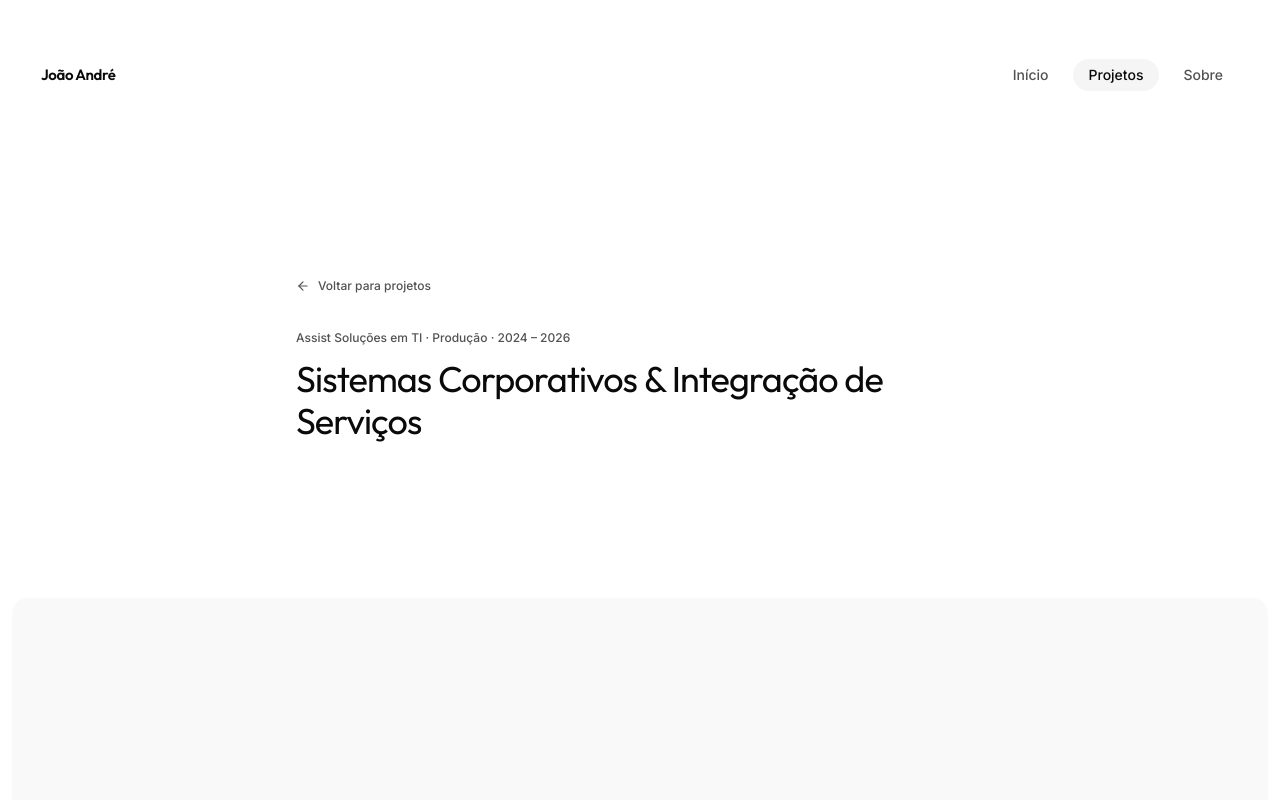
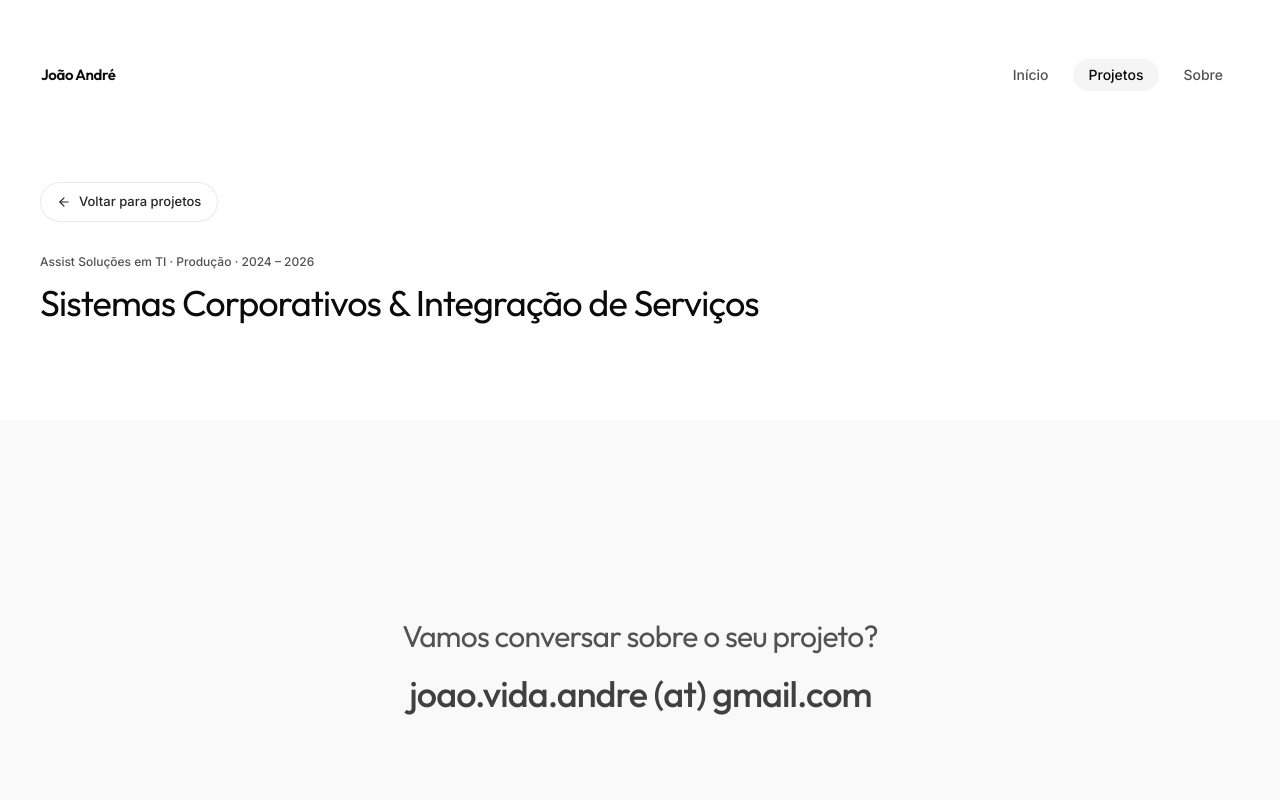
Before and after one commit to Jhnvida/portfolio, a Next.js app: page /projects/assist-sistemas in a window 1280 px wide. Shown: the top 800 px of the page. Built offline with nearby package versions, Linux system fonts and the light colour scheme.

Commit message:
refactor: harmonizar containers e botoes nas paginas internas

```diff
--- a/src/app/about/page.tsx
+++ b/src/app/about/page.tsx
@@ -10,27 +10,28 @@ export const metadata: Metadata = {
 
 export default function AboutPage() {
     return (
-        <main className="mx-auto flex min-h-[60vh] max-w-3xl flex-col items-start justify-center px-6 md:px-10 py-20 sm:py-24 md:py-28 text-left">
+        <div className="mx-auto w-full max-w-355 px-6 md:px-10 pt-12 sm:pt-16 pb-20 sm:pb-24">
+            <div className="max-w-2xl sm:max-w-3xl">
                 <AnimatedHeading className="font-heading text-2xl sm:text-3xl md:text-4xl font-normal tracking-tight text-neutral-950 leading-[1.2] sm:leading-[1.18]">
                     Sobre
                 </AnimatedHeading>
 
                 <div className="mt-8 space-y-4 font-sans text-sm sm:text-base leading-relaxed text-neutral-800">
                     <p>
-                    Acredito que um bom produto digital nasce do equilíbrio entre simplicidade visual, facilidade de uso
-                    e uma estrutura sólida por trás das telas. Meu objetivo ao construir um site ou aplicação é entender
-                    a fundo o propósito do projeto para entregar uma solução que faça sentido tanto para quem usa quanto
-                    para quem gerencia o negócio.
+                        Acredito que um bom produto digital nasce do equilíbrio entre simplicidade visual, facilidade de
+                        uso e uma estrutura sólida por trás das telas. Meu objetivo ao construir um site ou aplicação é
+                        entender a fundo o propósito do projeto para entregar uma solução que faça sentido tanto para
+                        quem usa quanto para quem gerencia o negócio.
                     </p>
                     <p>
-                    Com quase dois anos de vivência prática desenvolvendo e sustentando sistemas em ambientes reais de
-                    produção, construí uma abordagem de trabalho pautada em organização, atenção aos detalhes e
+                        Com quase dois anos de vivência prática desenvolvendo e sustentando sistemas em ambientes reais
+                        de produção, construí uma abordagem de trabalho pautada em organização, atenção aos detalhes e
                         responsabilidade técnica em cada etapa.
                     </p>
                     <p>
-                    No dia a dia com clientes e parceiros, priorizo a transparência em cada etapa: comunicação direta,
-                    alinhamento constante de expectativas, cumprimento rigoroso de prazos acordados e o cuidado com a
-                    qualidade final de cada entrega.
+                        No dia a dia com clientes e parceiros, priorizo a transparência em cada etapa: comunicação
+                        direta, alinhamento constante de expectativas, cumprimento rigoroso de prazos acordados e o
+                        cuidado com a qualidade final de cada entrega.
                     </p>
                 </div>
 
@@ -52,6 +53,7 @@ export default function AboutPage() {
                         />
                     </Link>
                 </div>
-        </main>
+            </div>
+        </div>
     );
 }
--- a/src/app/projects/[slug]/page.tsx
+++ b/src/app/projects/[slug]/page.tsx
@@ -55,12 +55,11 @@ async function ProjectContent({ params }: ProjectPageProps) {
 
 export default function ProjectDetailPage({ params }: ProjectPageProps) {
     return (
-        <main className="mx-auto flex min-h-[60vh] max-w-3xl flex-col items-start justify-center px-6 md:px-10 py-20 sm:py-24 md:py-28 text-left">
+        <div className="mx-auto w-full max-w-355 px-6 md:px-10 pt-12 sm:pt-16 pb-20 sm:pb-24">
+            <div className="max-w-2xl sm:max-w-3xl">
                 <Link
                     href="/#projetos"
-                data-cursor="back"
-                data-cursor-text="Voltar"
-                className="group mb-8 inline-flex items-center gap-2 font-sans text-xs font-medium text-neutral-600 py-2 sm:py-1 -ml-1 px-1 transition-colors duration-200 ease-out hover:text-neutral-950 focus:outline-none focus-visible:ring-2 focus-visible:ring-neutral-950 focus-visible:ring-offset-1 focus-visible:rounded-sm"
+                    className="group mb-8 rounded-full border border-neutral-200/80 bg-white px-4 py-2 text-xs sm:text-[13px] font-sans font-medium text-neutral-800 transition-[background-color,border-color,color,transform] duration-200 ease-out hover:border-neutral-300 hover:bg-neutral-50 hover:text-neutral-950 active:scale-[0.98] inline-flex items-center justify-center gap-2 min-h-9 sm:min-h-10 focus:outline-none focus-visible:ring-2 focus-visible:ring-neutral-950 focus-visible:ring-offset-2"
                 >
                     <ArrowLeft
                         aria-hidden="true"
@@ -79,6 +78,7 @@ export default function ProjectDetailPage({ params }: ProjectPageProps) {
                 >
                     <ProjectContent params={params} />
                 </Suspense>
-        </main>
+            </div>
+        </div>
     );
 }
```
Lines whose indentation alone changed are shown as unchanged.
